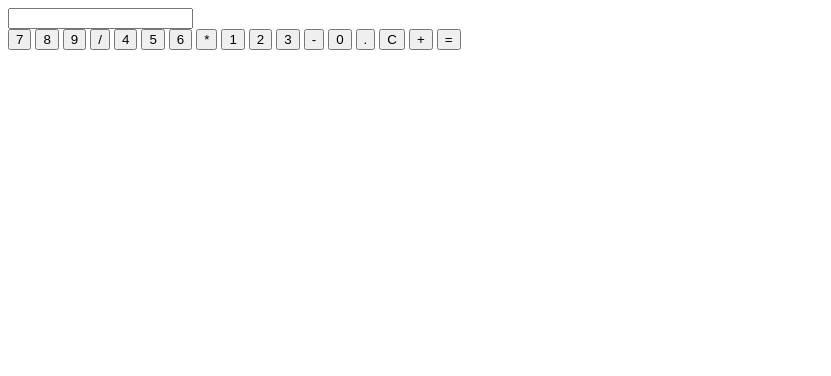
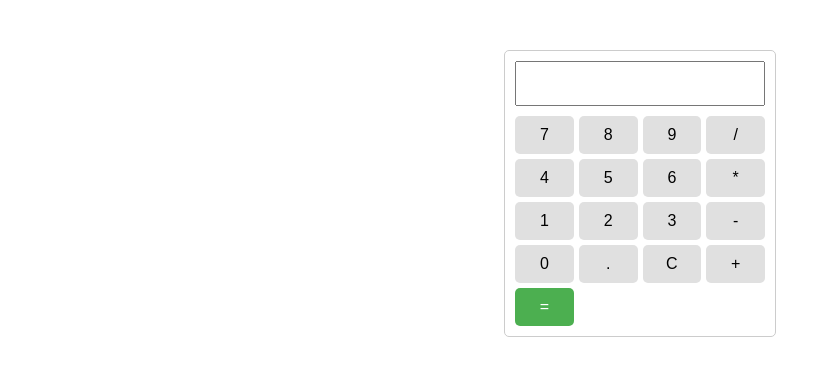
Before and after one commit to tristanjakecara3-art/Our-Calculator, a plain HTML site: page index.html in a window 1280 px wide. Shown: the whole page, without its empty margins (0-831 px from the left). Drawn offline with Linux system fonts and the light colour scheme.

Commit message:
Update index.html

```diff
--- a/index.html
+++ b/index.html
@@ -2,7 +2,7 @@
 <html lang="en">
 <head>
   <title>Simple Calculator</title>
-  <link rel="stylesheet" href="css/case study.css">
+  <link rel="stylesheet" href="casestudy.css">
   <script src="js/keyboard.js" defer></script>
 </head>
 <body>
```
